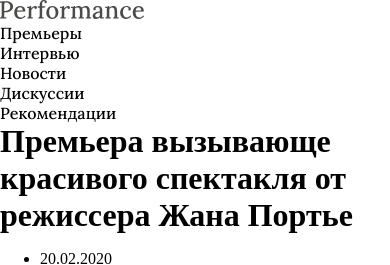
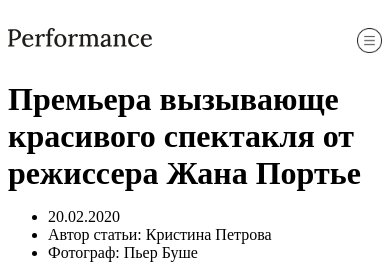
Before and after one commit to J-Bykova/site-of-performance, a website: page source/index.html in a window 390 px wide. Shown: the top 265 px of the page. Drawn offline with nearby package versions, Linux system fonts and the light colour scheme; files that its build step writes are made by us from their sources.

Commit message:
Add header and page styles for tablet and mobile

```diff
--- a/source/index.html
+++ b/source/index.html
@@ -38,11 +38,17 @@
 </svg>
 <div class="page">
     <header class='header'>
-        <a class='header__logo-link' href="#">
-            <svg class='header__logo' width="144" height="19">
-                <use xlink:href="#logo"></use>
-            </svg>
-        </a>
+        <div class="header__body">
+            <a class='header__body-logo-link' href="#">
+                <svg class='header__body-logo' width="144" height="19">
+                    <use xlink:href="#logo"></use>
+                </svg>
+            </a>
+            <button class="header__body-burger"
+                    type="button"
+                    aria-label="close/open">
+            </button>
+        </div>
         <ul class='header__menu'>
             <li class='header__menu-item'><a class='header__menu-link' href="#">Премьеры</a></li>
             <li class='header__menu-item'><a class='header__menu-link' href="#">Интервью</a></li>
@@ -144,5 +150,6 @@
         <p class="footer__copyright">© 2021 Все права защищены</p>
     </footer>
 </div>
+<script src="js/menu.js"></script>
 </body>
 </html>
--- /dev/null
+++ b/source/js/menu.js
@@ -0,0 +1,18 @@
+const burger = document.querySelector(".header__body-burger");
+const menu = document.querySelector(".header__menu");
+
+burger.addEventListener("click", onButtonClick);
+
+function onButtonClick(e) {
+  burger.classList.toggle("header__body-burger--close-on-mobile");
+  burger.classList.toggle("header__body-burger--open-on-mobile");
+  menu.classList.toggle("header__menu--close-on-mobile");
+  menu.classList.toggle("header__menu--open-on-mobile");
+}
+
+function initMenu() {
+  burger.classList.add("header__body-burger--close-on-mobile");
+  menu.classList.add("header__menu--close-on-mobile");
+}
+
+initMenu();
--- a/source/sass/blocks/header.scss
+++ b/source/sass/blocks/header.scss
@@ -2,18 +2,39 @@
 @import '../utils/mixin.scss';
 
 .header {
-  @include onDesktop {
-    padding: 28px 0;
+  display: flex;
+  justify-content: space-between;
+  padding: 28px 0;
+
+  @include onMobileXl {
+    display: block;
+  }
+
+  @include onMobile {
+    display: block;
+  }
+}
+
+.header__body {
+  padding: 28px 0;
+
+  @include onMobile {
+    padding: 0;
     display: flex;
     justify-content: space-between;
   }
 }
 
-.header__logo-link {
+.header__body-logo-link {
   cursor: pointer;
+
+  @include onMobileXl {
+    display: flex;
+    justify-content: center;
+  }
 }
 
-.header__logo {
+.header__body-logo {
   &:hover {
     opacity: 80%;
   }
@@ -23,24 +44,72 @@
   }
 }
 
+.header__body-burger {
+  display: none;
+
+  @include onMobile {
+    @include reset-button;
+    display: block;
+    background-size: 25px 25px;
+    background-repeat: no-repeat;
+
+    &:active {
+      opacity: 40%;
+    }
+
+    &--open-on-mobile {
+      background-image: url("../../img/close-button.png");
+      width: 25px;
+      height: 25px;
+    }
+
+    &--close-on-mobile {
+      background-image: url("../../img/burger-button.png");
+      width: 25px;
+      height: 25px;
+    }
+  }
+}
+
 .header__menu {
   @include reset-list;
-  @include onDesktop {
-    display: flex;
+  padding: 28px 0;
+  display: flex;
+
+  @include onMobileXl {
+    padding: 8px 0;
+    justify-content: center;
+  }
+
+  @include onMobile {
+    padding: 0;
+    &--close-on-mobile {
+      display: none;
+    }
+
+    &--open-on-mobile {
+      display: block;
+      margin: 25px 0 0 0;
+    }
   }
 }
 
 .header__menu-item {
-  @include onDesktop {
-    margin-left: 30px;
+  margin-left: 25px;
 
-    &:first-of-type {
-      margin-left: 0;
-    }
+  &:first-of-type {
+    margin-left: 0;
+  }
+
+  @include onMobile {
+    margin: 0;
+    padding: 8px 0 8px 0;
+    text-align: center;
   }
 }
 
 .header__menu-link {
+  @include set-size-font(16, 24);
   font-family: $mainFont;
   color: $basic-black;
   font-weight: 500;
@@ -54,8 +123,4 @@
   &:active {
     opacity: 40%;
   }
-
-  @include onDesktop {
-    @include set-size-font(16, 24);
-  }
 }
--- a/source/sass/blocks/page.scss
+++ b/source/sass/blocks/page.scss
@@ -2,7 +2,17 @@
 @import '../utils/mixin.scss';
 
 .page {
-  @include onDesktop {
-    padding: 0 100px;
+  padding: 0 100px;
+
+  @include onTablet {
+    padding: 0 50px;
+  }
+
+  @include onMobileXl {
+    padding: 0 16px;
+  }
+
+  @include onMobile {
+    padding: 0 8px;
   }
 }
--- a/source/sass/utils/variables.scss
+++ b/source/sass/utils/variables.scss
@@ -21,5 +21,6 @@ $desktop-min-width: 1300px;
 $basic-black: #000000;
 $special-black: #1f1e1c;
 $background-img: #07080a;
+$header-border: rgba(31, 30, 28, 0.2);
 
 $mainFont: 'Lora', serif;
```
Also changed, not shown: source/img/burger-button.png (added), source/img/close-button.png (added), source/sass/style.css, 1 other file.
